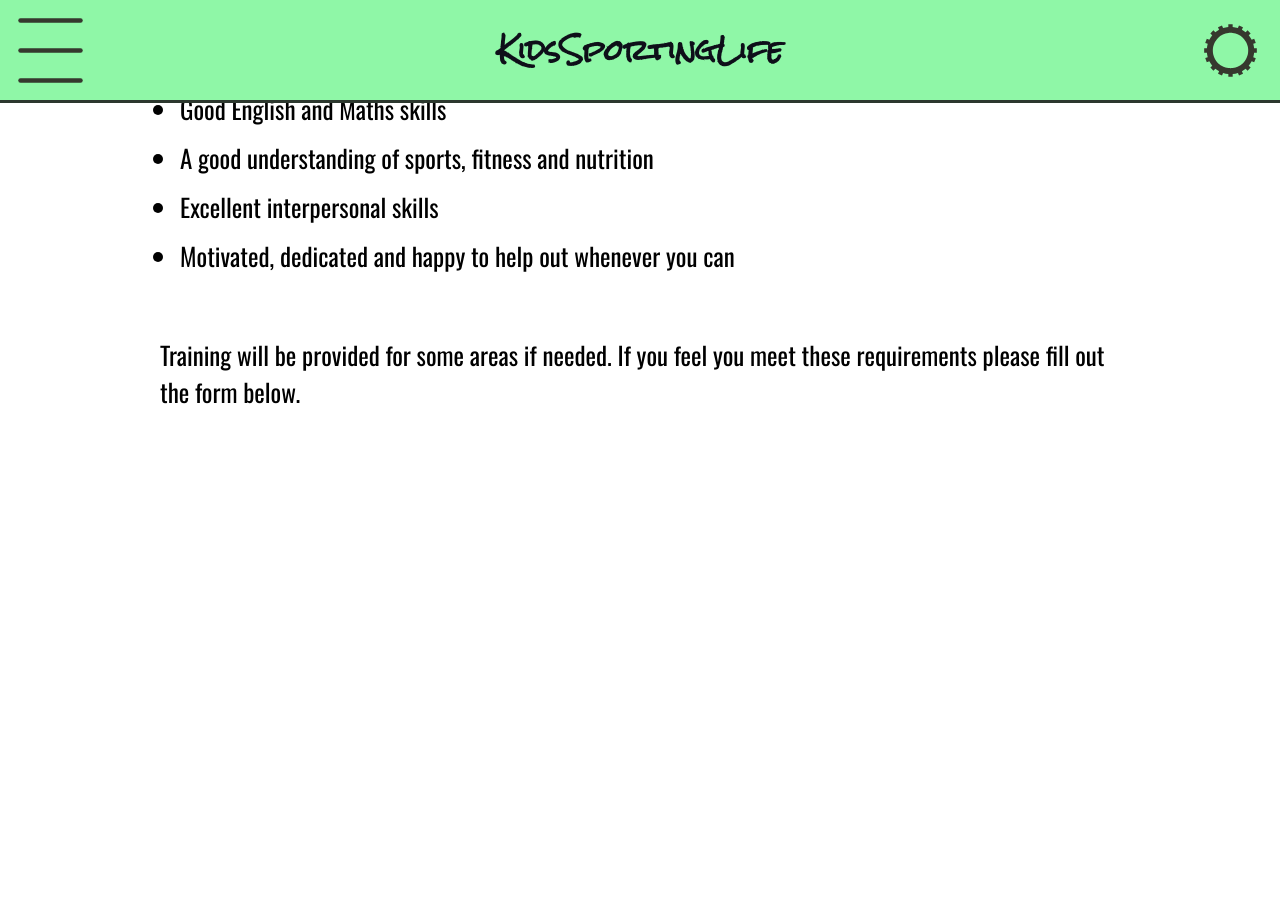
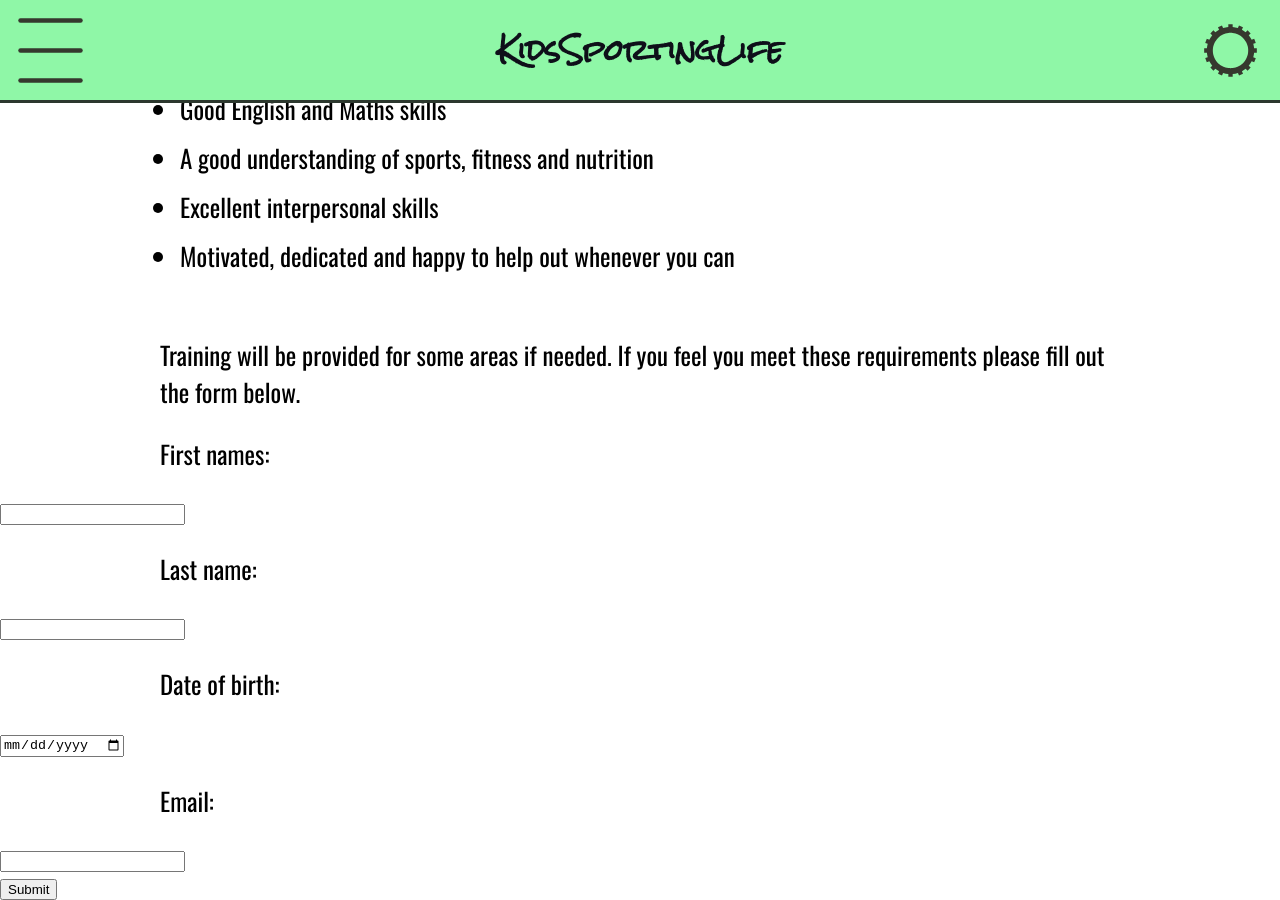
Before and after one commit to AmyHannahMorgan/unit-13-website-kidssportingfun, a Jekyll site: the page built from volunteering/index.html, in a window 1280 px wide and 900 px high, scrolled down 679 px. Built offline with Jekyll 4.4.1, drawn with Linux system fonts in a browser that asks for light colours; before the commit the page ends 1114 px from its top, so only the background shows below that.

Commit message:
added volunteering form

```diff
--- a/volunteering/index.html
+++ b/volunteering/index.html
@@ -23,3 +23,14 @@ As an organisation we provide high class training to each and every one of our v
 <p>Training will be provided for some areas if needed. If you feel you meet these requirements please fill out the form below.</p>
 
 <!-- TODO: insert form here -->
+<form class="" action="{{ site.baseurl }}/volunteering/action.html">
+  <p>First names: </p> <input type="text" name="firstNames" value="">
+  <br>
+  <p>Last name: </p> <input type="text" name="lastName" value="">
+  <br>
+  <p>Date of birth: </p> <input type="date" name="DOB" value="">
+  <br>
+  <p>Email: </p> <input type="text" name="email" value="">
+  <br>
+  <input type="submit" value="Submit">
+</form>
```
